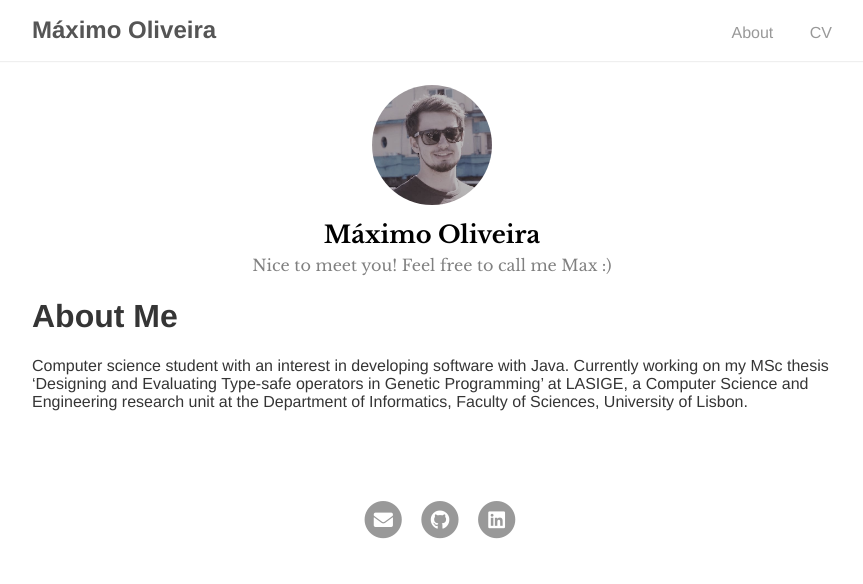
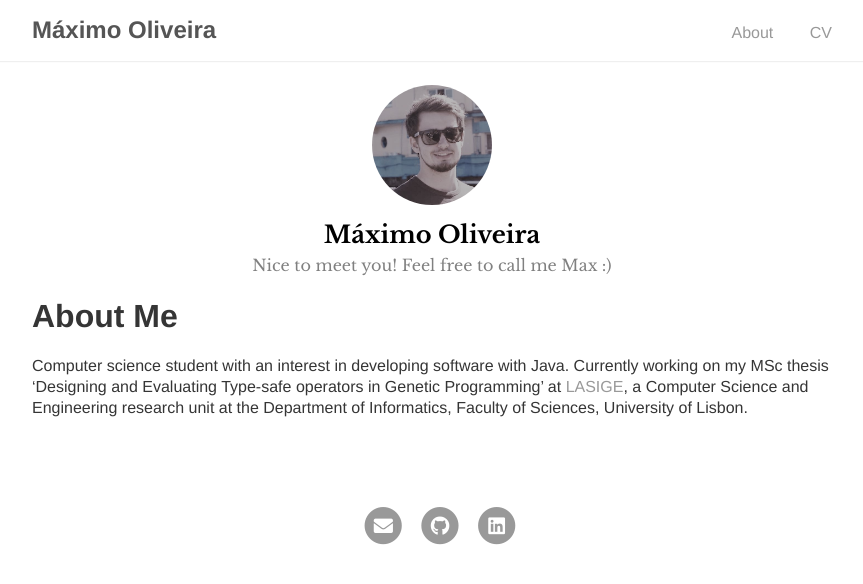
Before and after one commit to MaximoOliveira/MaximoOliveira.github.io, a Jekyll site: the page built from index.md, in a window 1280 px wide. Shown: the top 584 px of the page, without its empty margins (208-1071 px from the left). Built offline with Jekyll 4.4.1, drawn with Linux system fonts in a browser that asks for light colours; our own code applies the rules of GitHub Pages for plain Markdown files; part of the change alters nothing that is shown.

```diff
--- a/index.md
+++ b/index.md
@@ -3,6 +3,6 @@ layout: about
 ---
 
 # About Me
-Computer science student with an interest in developing software with Java. Currently working on my MSc thesis ‘Designing and Evaluating Type-safe operators in Genetic Programming’ at LASIGE, a Computer Science and Engineering research unit at the Department of Informatics, Faculty of Sciences, University of Lisbon.
+Computer science student with an interest in developing software with Java. Currently working on my MSc thesis ‘Designing and Evaluating Type-safe operators in Genetic Programming’ at [LASIGE](https://www.lasige.di.fc.ul.pt/), a Computer Science and Engineering research unit at the Department of Informatics, Faculty of Sciences, University of Lisbon.
 
 <br/>
```
